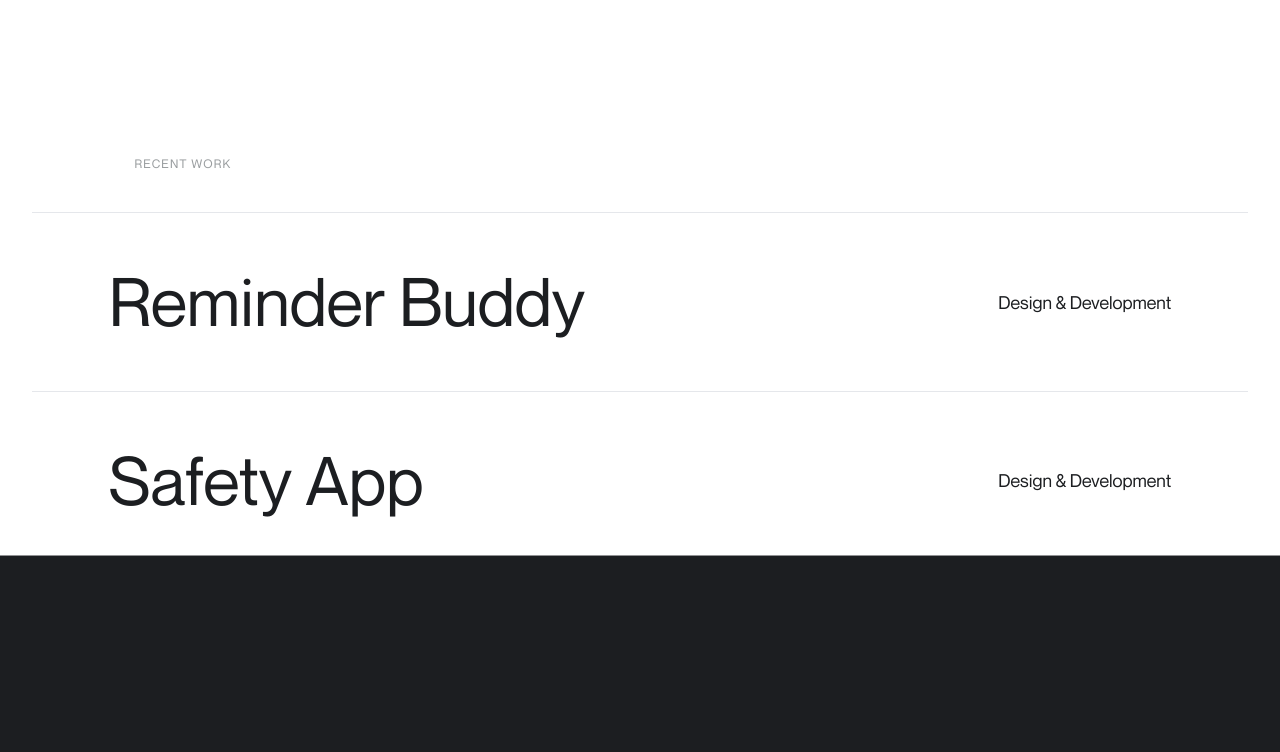
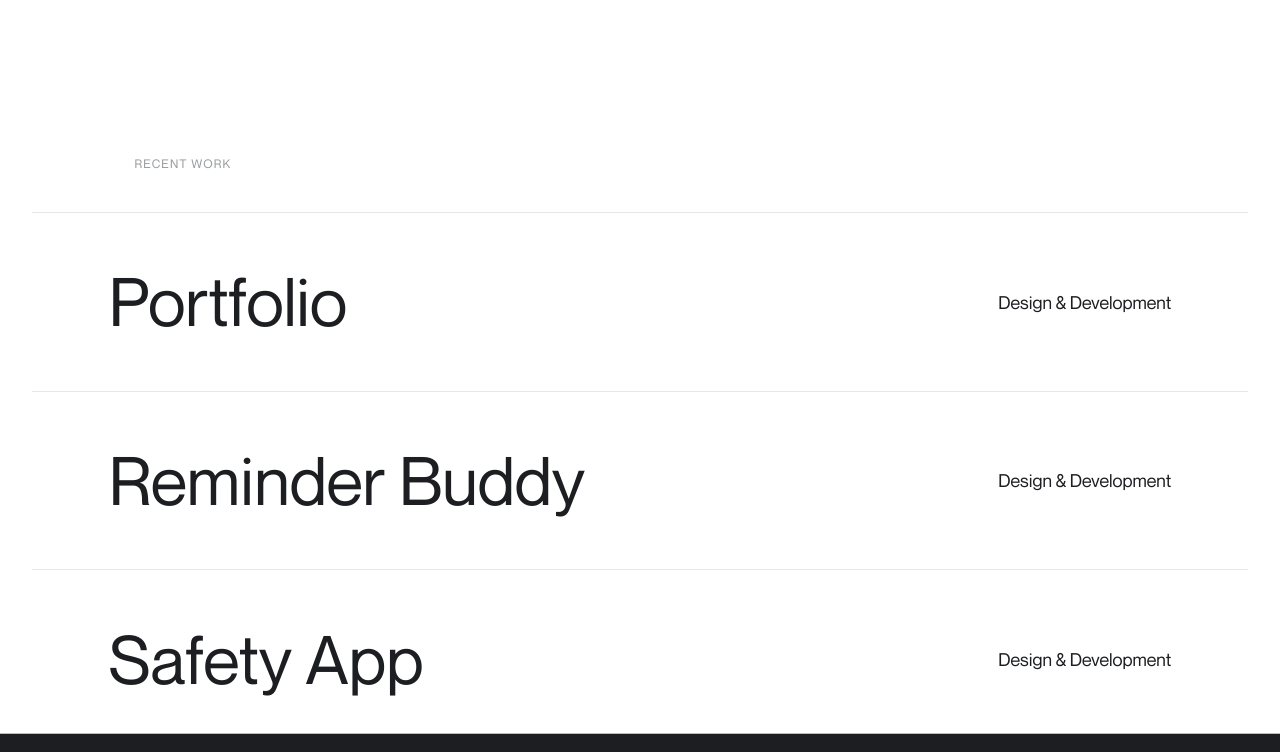
Before and after one commit to joshnajojo12/joshna_portfolio, a Next.js app: page / in a window 1280 px wide. Shown: the part 2000-2752 px from the top of the page. Built offline with nearby package versions, Linux system fonts and the light colour scheme.

Commit message:
Fix circular dependencies, add Portfolio project, update links

```diff
--- a/app/_components/preloader-wrapper.jsx
+++ b/app/_components/preloader-wrapper.jsx
@@ -4,7 +4,7 @@ import { useState } from 'react';
 
 import { AnimatePresence } from 'framer-motion';
 
-import { Preloader } from '@/app/_layout/transition';
+import { Preloader } from '@/app/_layout/transition/preloader';
 
 export function PreloaderWrapper() {
   const [isLoading, setIsLoading] = useState(true);
--- a/app/_data/thumbnail-options.js
+++ b/app/_data/thumbnail-options.js
@@ -1,6 +1,14 @@
 export const thumbnailOptions = [
   {
-    href: '/reminder-buddy',
+    href: '#',
+    title: 'Portfolio',
+    type: 'video',
+    source: '/videos/home_joshna.mp4',
+    liveUrl: '#',
+    githubUrl: '#',
+  },
+  {
+    href: 'https://reminde-buddy.vercel.app/',
     title: 'Reminder Buddy',
     type: 'video',
     source: '/videos/reminder-buddy.mp4',
@@ -8,11 +16,11 @@ export const thumbnailOptions = [
     githubUrl: 'https://github.com/joshnajojo12/REMINDEBUDDY',
   },
   {
-    href: '/safety-app',
+    href: 'https://vigilant-path-guard-six.vercel.app/',
     title: 'Safety App',
     type: 'video',
     source: '/videos/smartpath.mp4',
-    liveUrl: '#',
+    liveUrl: 'https://vigilant-path-guard-six.vercel.app/',
     githubUrl: '#',
   },
 ];
--- a/app/_layout/thumbnail/components/modal/index.jsx
+++ b/app/_layout/thumbnail/components/modal/index.jsx
@@ -4,7 +4,7 @@ import { forwardRef, useEffect, useRef } from 'react';
 
 import { motion } from 'framer-motion';
 
-import { Center } from '@/components';
+import { Center } from '@/app/_components/stack/center.styled';
 import { thumbnailOptions } from '@/data';
 import { randomId } from '@/utils';
 
--- a/app/_layout/transition/preloader/index.jsx
+++ b/app/_layout/transition/preloader/index.jsx
@@ -5,7 +5,7 @@ import { useEffect, useState } from 'react';
 import { motion } from 'framer-motion';
 import { Dot } from 'lucide-react';
 
-import { Center } from '@/app/_components/stack';
+import { Center } from '@/app/_components/stack/center.styled';
 import { preloaderWords } from '@/data';
 import { useDimensions, useTimeOut } from '@/hooks';
 
```
